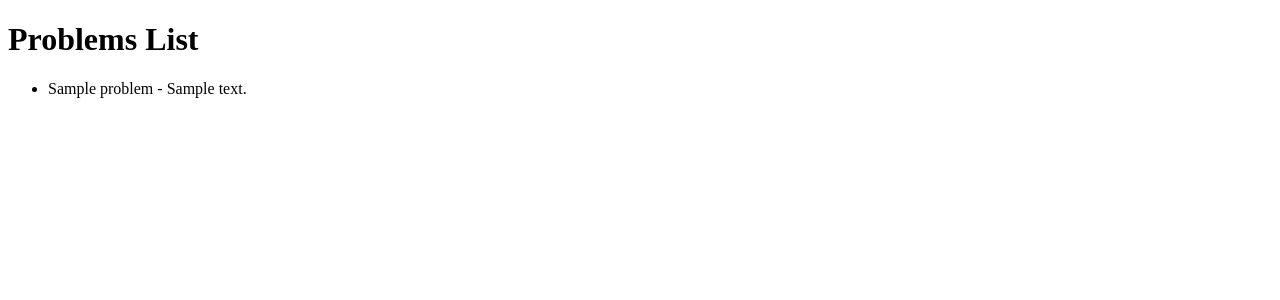
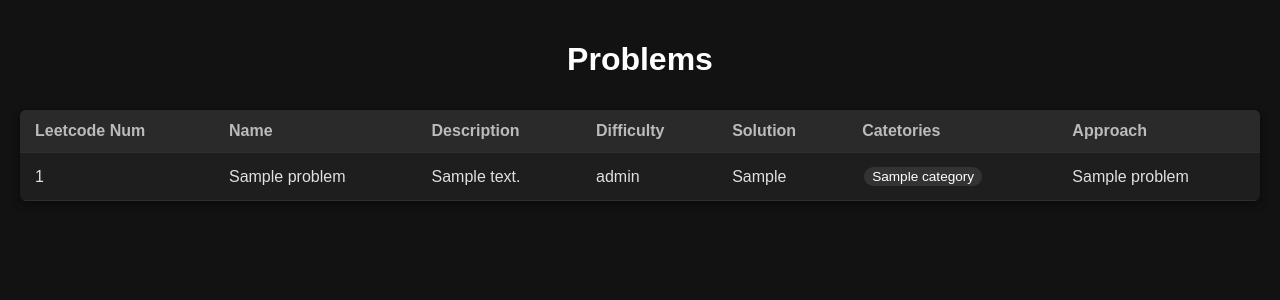
Before and after one commit to robwatsongtr/lc-tracking-system, a FastAPI app: template app/templates/problems.html in a window 1280 px wide. Shown: the top 300 px of the page. Run offline with FastAPI, Linux system fonts and the light colour scheme; the template is opened without the code that fills it: most values are stand-ins (such as "Sample title", 1, 10 or a date in 2020); parts of the project's set-up code (start-up, migrations or seed data) failed here and were passed over.

Commit message:
better problems template

```diff
--- a/app/templates/problems.html
+++ b/app/templates/problems.html
@@ -1,12 +1,92 @@
 <!DOCTYPE html>
-<html>
-<head><title>Problems</title></head>
+<html lang="en">
+<head>
+    <meta charset="UTF-8">
+    <meta name="viewport" content="width=device-width, initial-scale=1.0">
+    <title>Problems List</title>
+    <style>
+        body {
+            font-family: Arial, sans-serif;
+            background: #121212;
+            color: #e0e0e0;
+            margin: 0;
+            padding: 20px;
+        }
+        h1 {
+            color: #ffffff;
+            text-align: center;
+            margin-bottom: 1em;
+        }
+        table {
+            width: 100%;
+            border-collapse: collapse;
+            background: #1e1e1e;
+            box-shadow: 0 2px 8px rgba(0,0,0,0.5);
+            border-radius: 6px;
+            overflow: hidden;
+        }
+        th, td {
+            padding: 12px 15px;
+            border-bottom: 1px solid #2e2e2e;
+            text-align: left;
+        }
+        th {
+            background: #2a2a2a;
+            color: #bbbbbb;
+            font-weight: bold;
+        }
+        tr:hover {
+            background: #2e2e2e;
+        }
+        .categories {
+            display: inline-block;
+            background: #333333;
+            padding: 2px 8px;
+            border-radius: 12px;
+            font-size: 0.85em;
+            margin: 2px;
+            color: #ffffff;
+        }
+        a {
+            color: #64b5f6;
+            text-decoration: none;
+        }
+        a:hover {
+            text-decoration: underline;
+        }
+    </style>
+</head>
 <body>
-<h1>Problems List</h1>
-<ul>
-    {% for problem in problems %}
-        <li>{{ problem.problem_name }} - {{ problem.problem_desc }}</li>
-    {% endfor %}
-</ul>
+    <h1>Problems</h1>
+    <table>
+        <thead>
+            <tr>
+                <th>Leetcode Num</th>
+                <th>Name</th>
+                <th>Description</th>
+                <th>Difficulty</th>
+                <th>Solution</th>
+                <th>Catetories</th>
+                <th>Approach</th>
+            </tr>
+        </thead>
+        <tbody>
+            {% for problem in problems %}
+            <tr>
+                <td>{{ problem.leetcode_num }}</td>
+                <td>{{ problem.problem_name }}</td>
+                <td>{{ problem.problem_desc }}</td>
+                <td>{{ problem.diff_level }}</td>
+                <td>{{ problem.problem_solution }}</td>
+                <td>
+                    {% for category in problem.categories %}
+                        <span class="categories">{{ category.category_name }}</span>
+                    {% endfor %}
+                </td>
+                <td>{{ problem.approach_name }}</td>
+            </tr>
+            {% endfor %}
+        </tbody>
+    </table>
 </body>
 </html>
```
